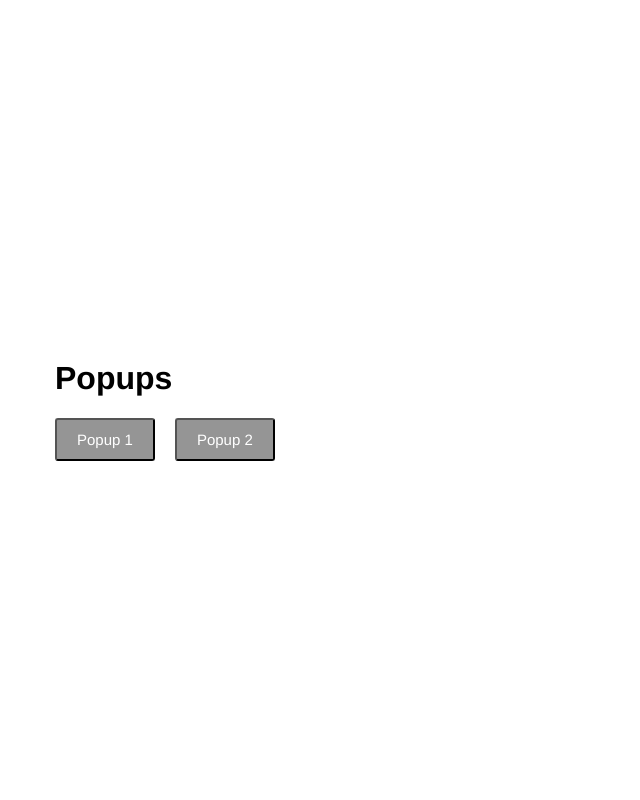
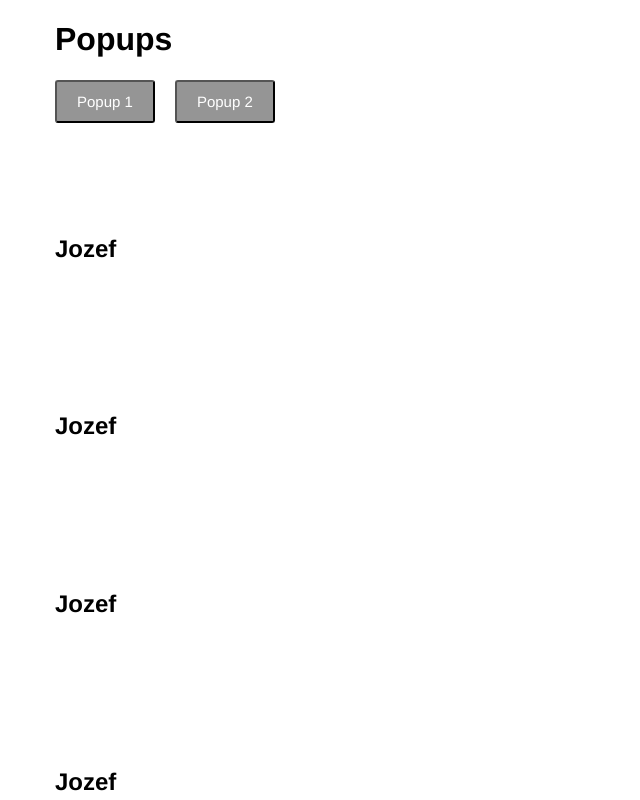
Before and after one commit to odyzeo/popup, a Vue app: page / in a window 1280 px wide. Shown: the top 800 px of the page, without its empty margins (0-640 px from the left). Built offline with nearby package versions, Linux system fonts and the light colour scheme.

Commit message:
Disable opening of another popup if one is currently opened - Minor fix in visuals

```diff
--- a/public/index.html
+++ b/public/index.html
@@ -4,7 +4,7 @@
     <meta charset="utf-8">
     <meta http-equiv="X-UA-Compatible" content="IE=edge">
     <meta name="viewport" content="width=device-width,initial-scale=1.0">
-    <title>odyzeo form item</title>
+    <title>odyzeo popup</title>
   </head>
   <body>
     <noscript>
--- a/src/components/Popup.vue
+++ b/src/components/Popup.vue
@@ -111,6 +111,7 @@ export default {
     },
     close() {
       this.isOpen = false;
+      this.$popup.currentPopup = null;
 
       document.body.style.top = null;
       document.body.style.width = null;
--- a/src/less/app.less
+++ b/src/less/app.less
@@ -4,11 +4,6 @@
 
 * {
   box-sizing: border-box;
-}
-
-html,
-body {
-  height: 100%;
 }
 
 body {
@@ -19,7 +14,6 @@ body {
   justify-content: center;
   align-items: center;
   width: 100%;
-  height: 100%;
 }
 
 .app {
--- a/src/plugin.js
+++ b/src/plugin.js
@@ -20,7 +20,7 @@ const Plugin = {
      */
     Vue.prototype.$popup = {
       show(modal) {
-        if (typeof modal === 'string') {
+        if (typeof modal === 'string' && !this.currentPopup) {
           this.currentPopup = modal;
           Plugin.event.$emit('toggle', modal, true);
         }
@@ -28,6 +28,8 @@ const Plugin = {
 
       hide(name) {
         Plugin.event.$emit('toggle', name, false);
+
+        this.currentPopup = null;
       },
     };
     /**
```
Also changed, not shown: src/App.vue (+14 -1 lines), 1 other file (tests, documents, lock files or other folders).
